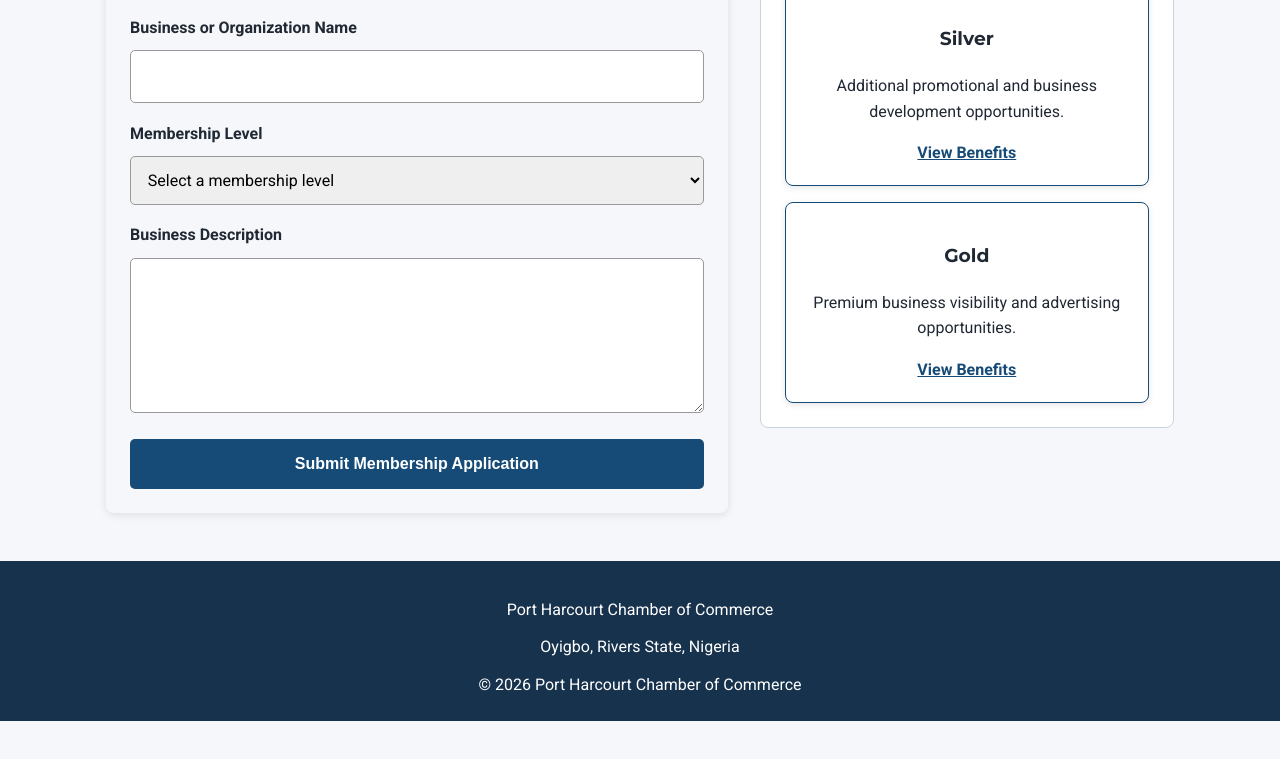
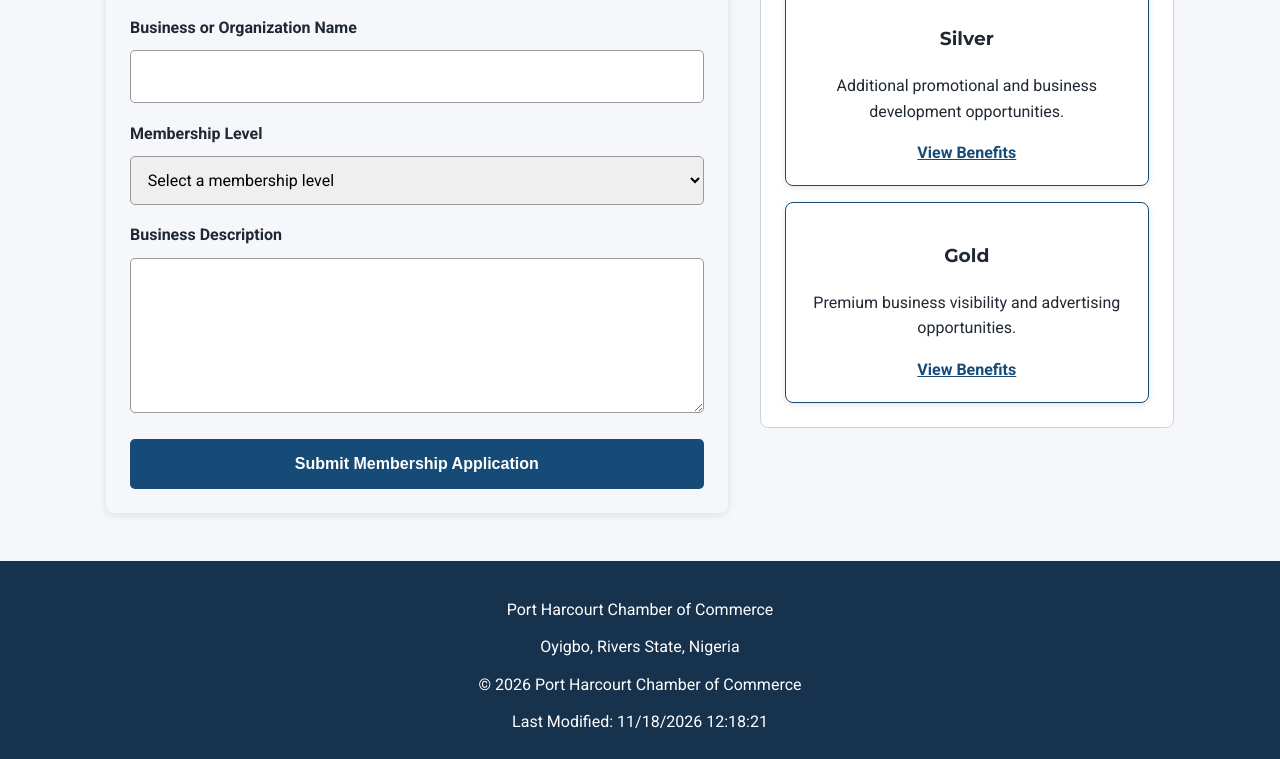
Before and after one commit to ewohbenjaminf/wdd231, a plain HTML site: page chamber/join.html in a window 1280 px wide. Shown: the part 1061-1820 px from the top of the page. Before the commit the page ends 1782 px from the top, so only its background shows below. Drawn offline with Linux system fonts and the light colour scheme.

Commit message:
Add last modified date to join page

```diff
--- a/chamber/join.html
+++ b/chamber/join.html
@@ -160,6 +160,7 @@
         <p>Port Harcourt Chamber of Commerce</p>
         <p>Oyigbo, Rivers State, Nigeria</p>
         <p>&copy; <span id="current-year"></span> Port Harcourt Chamber of Commerce</p>
+        <p><span id="last-modified"></span></p>
     </footer>
 </body>
 </html>
--- a/chamber/join.js
+++ b/chamber/join.js
@@ -2,6 +2,10 @@
 // Set the current year in the footer
 document.querySelector("#current-year").textContent =
     new Date().getFullYear();
+
+// Display the page's last modified date and time
+document.querySelector("#last-modified").textContent =
+    `Last Modified: ${document.lastModified}`;
 
 // Get the membership application form
 const applicationForm = document.querySelector(".join-form");
```
